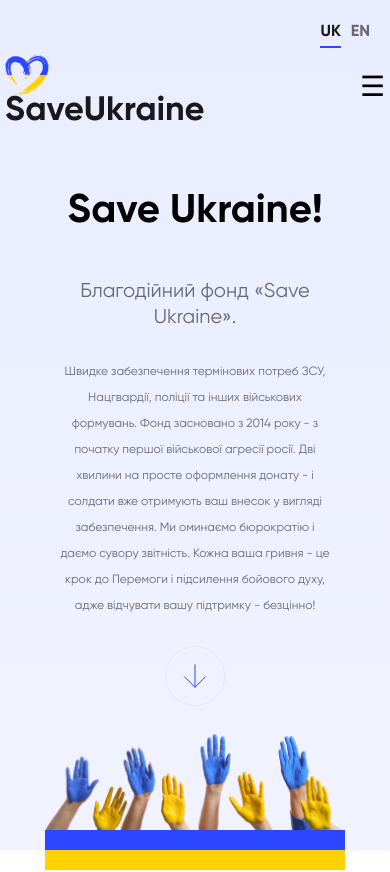
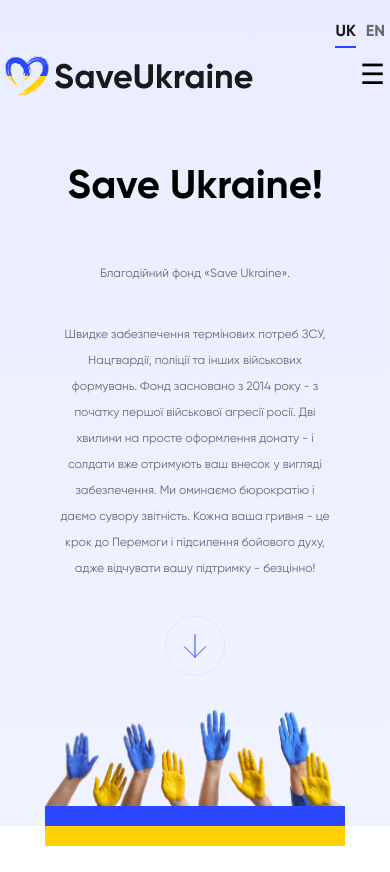
Before and after one commit to sva71/save-ukraine, a Vue app: page / in a window 390 px wide. Shown: the top 872 px of the page. Built offline with nearby package versions, Linux system fonts and the light colour scheme; what vue3-smooth-scroll would draw is missing.

Commit message:
Some align bugs fixed.

```diff
--- a/src/components/layout/SaveUkraine.vue
+++ b/src/components/layout/SaveUkraine.vue
@@ -163,7 +163,7 @@
     .big-title {
         font-size: 60px;
     }
-    .description-text {
+    .subtitle, .description-text {
         font-size: 14px;
     }
     .hands {
@@ -176,7 +176,7 @@
     .big-title {
         font-size: 40px;
     }
-    .description-text {
+    .subtitle, .description-text {
         font-size: 12px;
     }
     .hands {
--- a/src/components/layout/TopPanel.vue
+++ b/src/components/layout/TopPanel.vue
@@ -2,7 +2,7 @@
     <div class="top-panel">
         <div class="logo">
             <img src="../../assets/img/heart.png" alt="ukrainian_heart">
-            <img src="../../assets/img/SaveUkraine.png" alt="save_ukraine">
+            <img id="save-ukraine" src="../../assets/img/SaveUkraine.png" alt="save_ukraine">
         </div>
         <div class="anchors">
             <div class="anchors-menu">
@@ -160,6 +160,7 @@
 
 @media (max-width: 650px) {
     .anchors {
+        width: 10%;
         .anchors-menu {
             display: none
         }
@@ -169,4 +170,10 @@
     }
 }
 
+@media (max-width: 300px) {
+    #save-ukraine {
+        display: none;
+    }
+}
+
 </style>
--- a/src/layouts/Default.vue
+++ b/src/layouts/Default.vue
@@ -79,4 +79,12 @@
     }
 }
 
+@media (max-width: 650px) {
+    .wrapper {
+        .languages {
+            padding-right: 5px;
+        }
+    }
+}
+
 </style>
```
